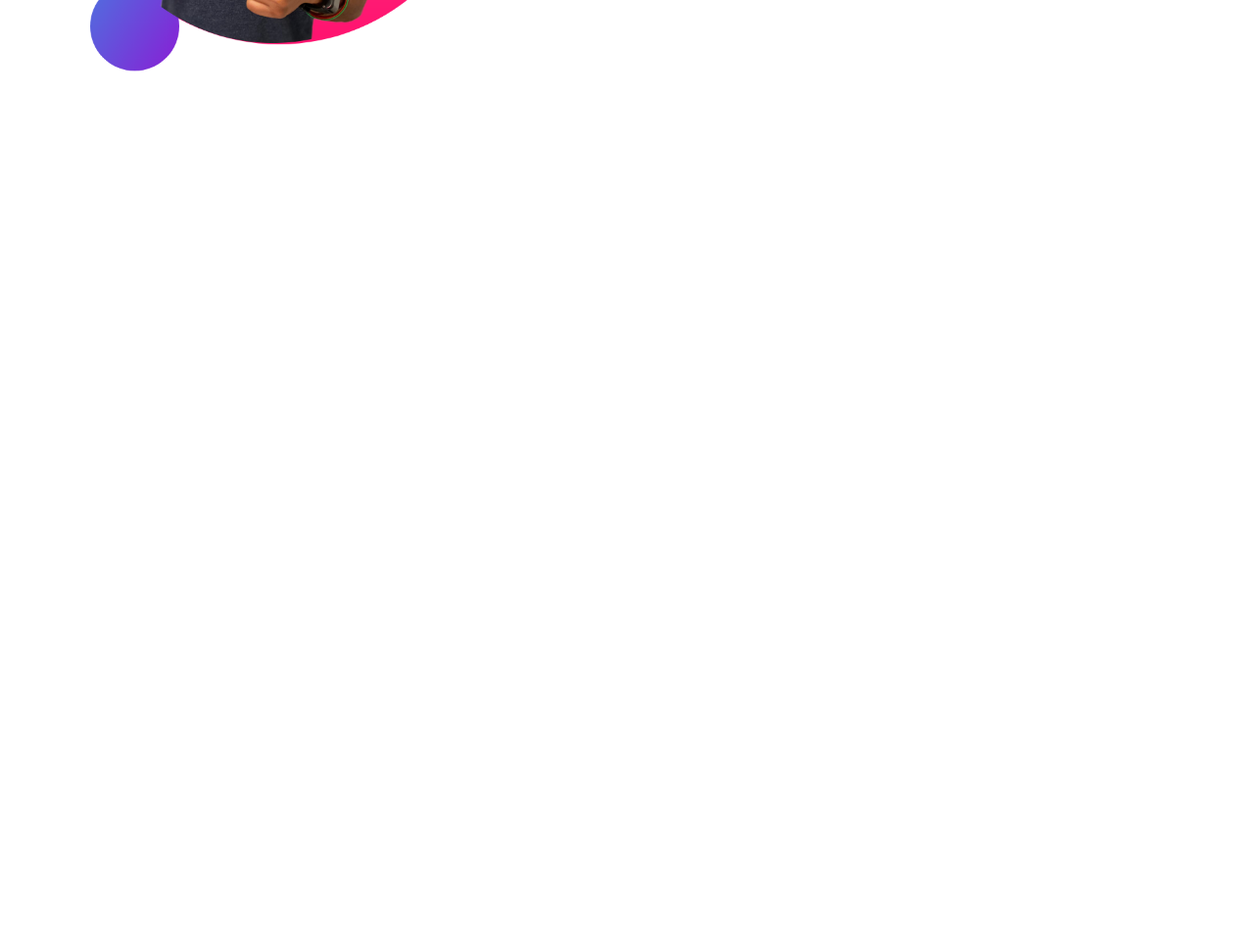
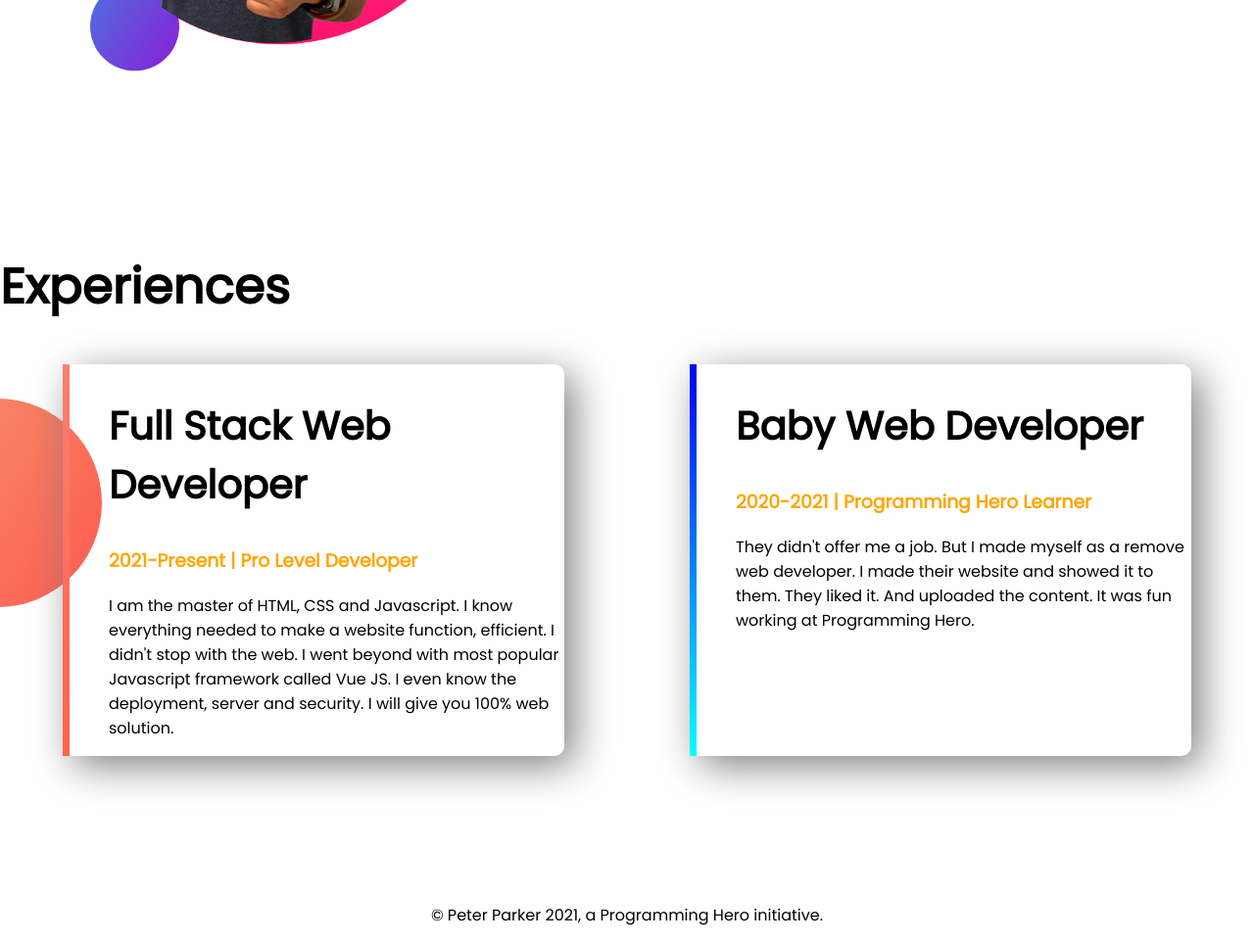
Before and after one commit to matiurjewel/developer-portfolio, a plain HTML site: page index.html in a window 1280 px wide. Shown: the part 1081-2044 px from the top of the page at 98% size. Before the commit the page ends 1337 px from the top, so only its background shows below. Drawn offline with Linux system fonts and the light colour scheme.

Commit message:
footer add

```diff
--- a/index.html
+++ b/index.html
@@ -11,7 +11,7 @@
     <link rel="stylesheet" href="style.css">
 </head>
 <body>
-   <section class="top-banner">
+   <section class="top-banner flexible-container">
         <div class="half-width">
             <h1>Welcome To</h1>
             <h1><span class="orange-color">Matiur Rahman</span> World!</h1>
@@ -26,7 +26,7 @@
         </div>
     </section>
 
-    <section class="dream-big">
+    <section class="dream-big flexible-container">
         <div class="half-width">
             <img src="images/jhankar2.png" alt="">
         </div>
@@ -38,5 +38,24 @@
             <a class="link-btn" target="_blank" href="#">DOWNLOAD RESUME</a>
         </div>
     </section>
+
+    <section class="experience-area">
+        <h1>Experiences</h1>
+        <div class="flexible-container">
+            <div id="full-stack-experience" class="experience-item">
+                <h2>Full Stack Web Developer</h2>
+                <h3 class="orange-color">2021-Present | Pro Level Developer</h3>
+                <p>I am the master of HTML, CSS and Javascript. I know everything needed to make a website function, efficient. I didn't stop with the web. I went beyond with most popular Javascript framework called Vue JS. I even know the deployment, server and security. I will give you 100% web solution.</p>
+            </div>
+            <div id="web-dev-experience" class="experience-item">
+                <h2>Baby Web Developer</h2>
+                <h3 class="orange-color">2020-2021 | Programming Hero Learner</h3>
+                <p>They didn't offer me a job. But I made myself as a remove web developer. I made their website and showed it to them. They liked it. And uploaded the content. It was fun working at Programming Hero.</p>
+            </div>
+        </div>
+    </section>
+    <footer>
+        <p>© Peter Parker 2021, a Programming Hero initiative.</p>
+    </footer>
 </body>
 </html>
--- a/style.css
+++ b/style.css
@@ -7,11 +7,15 @@ h1 {
     font-size: 50px;
 }
 
+h2 {
+    font-size: 40px;
+}
+
 .orange-color {
     color: orange;
 }
 
-section {
+.flexible-container {
     display: flex;
     margin-bottom: 150px;
 }
@@ -44,3 +48,34 @@ section {
     background-repeat: no-repeat;
     background-position: right;
 }
+
+.experience-area {
+    background-image: url(images/exp-bg.png);
+    background-repeat: no-repeat;
+    background-position: left;
+}
+
+.experience-item {
+    box-shadow: 10px 10px 40px gray;
+    width: 40%;
+    margin-left: 5%;
+    margin-right: 5%;
+    padding-left: 40px;
+    border-radius: 10px;
+}
+
+#web-dev-experience {
+    border-left: 7px solid;
+    border-image: linear-gradient(blue, cyan);
+    border-image-slice: 1;
+}
+
+#full-stack-experience {
+    border-left: 7px solid;
+    border-image: linear-gradient(salmon, tomato);
+    border-image-slice: 1;
+}
+
+footer p {
+    text-align: center;
+}
```
